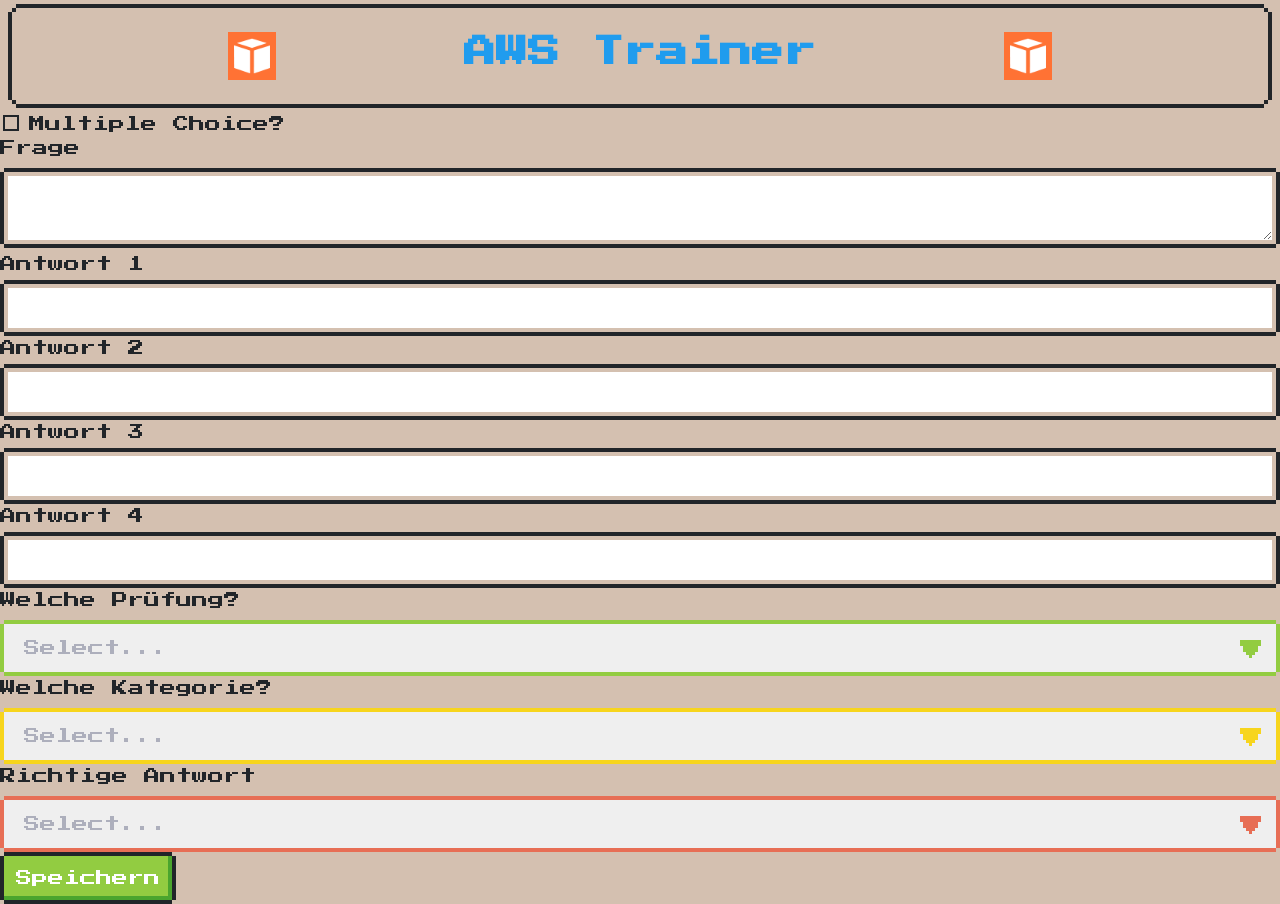
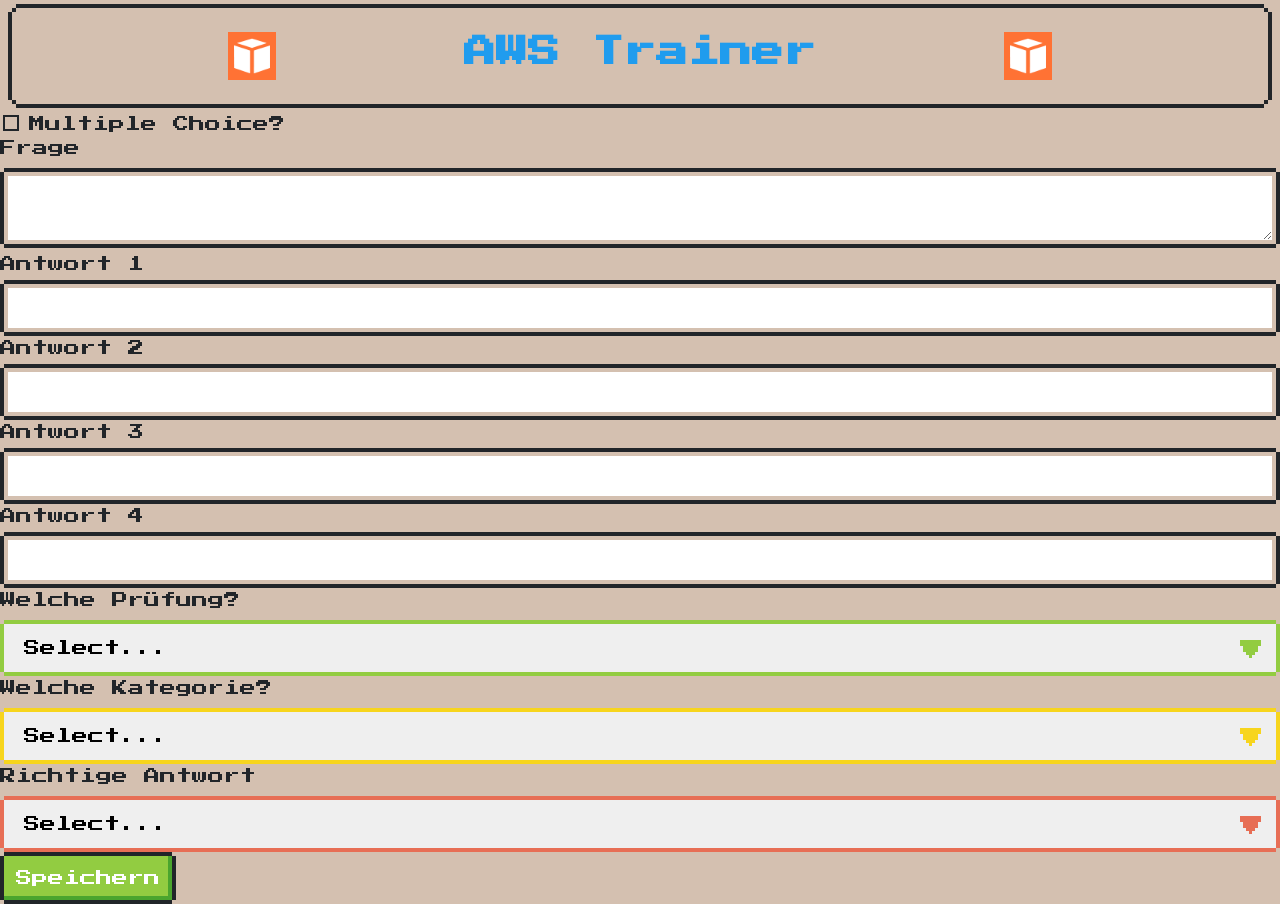
Before and after one commit to zeagoldgh/AWSTrainer, a React (Create React App) app in the folder frontend/: page /add in a window 1280 px wide. Built offline with nearby package versions, Linux system fonts and the light colour scheme; sample sign-in values are in the browser's storage.

Commit message:
fix warnings, battery done, till tomorrow

```diff
--- a/frontend/src/components/CreateQuestion/AddQuestion.tsx
+++ b/frontend/src/components/CreateQuestion/AddQuestion.tsx
@@ -39,16 +39,16 @@
             }
             <label htmlFor="success_select">Welche Prüfung?</label>
             <div className="nes-select is-success">
-                <select required id="success_select">
-                    <option value="" disabled selected hidden>Select...</option>
+                <select required id="success_select" defaultValue={"nope"}>
+                    <option value="nope" disabled hidden>Select...</option>
                     <option value="CLF-C01">CLF-C01</option>
                 </select>
             </div>
 
             <label htmlFor="warning_select">Welche Kategorie?</label>
             <div className="nes-select is-warning">
-                <select required id="warning_select">
-                    <option value="" disabled selected hidden>Select...</option>
+                <select required id="warning_select" defaultValue={"nope"}>
+                    <option value="nope" disabled hidden>Select...</option>
                     <option value="CLOUD">Cloud Concepts</option>
                     <option value="SECURITY">Security and Compliance</option>
                     <option value="BILLING">Billing & Pricing</option>
@@ -57,8 +57,8 @@
             </div>
             <label htmlFor="error_select">Richtige Antwort</label>
             <div className="nes-select is-error">
-                <select required id="error_select">
-                    <option value="" disabled selected hidden>Select...</option>
+                <select required id="error_select" defaultValue={"nope"}>
+                    <option value="nope" disabled hidden>Select...</option>
                     <option value="0">1</option>
                     <option value="1">2</option>
                     <option value="2">3</option>
```
